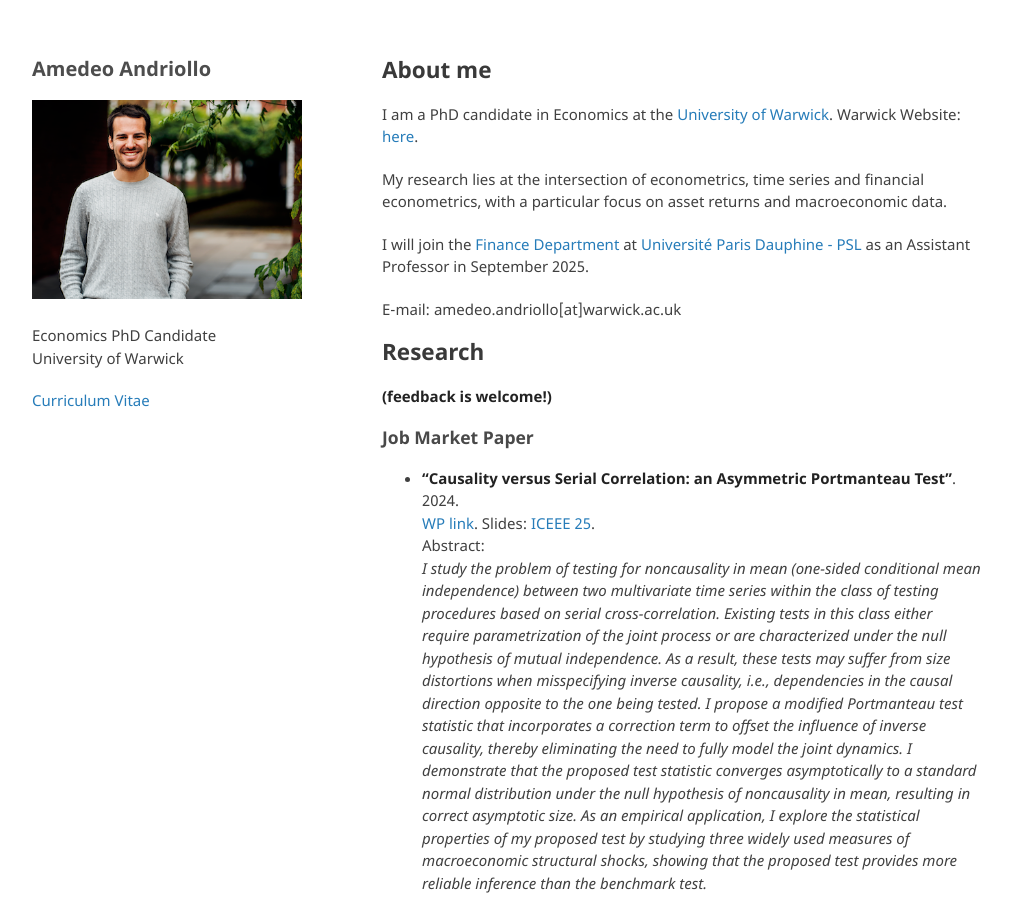
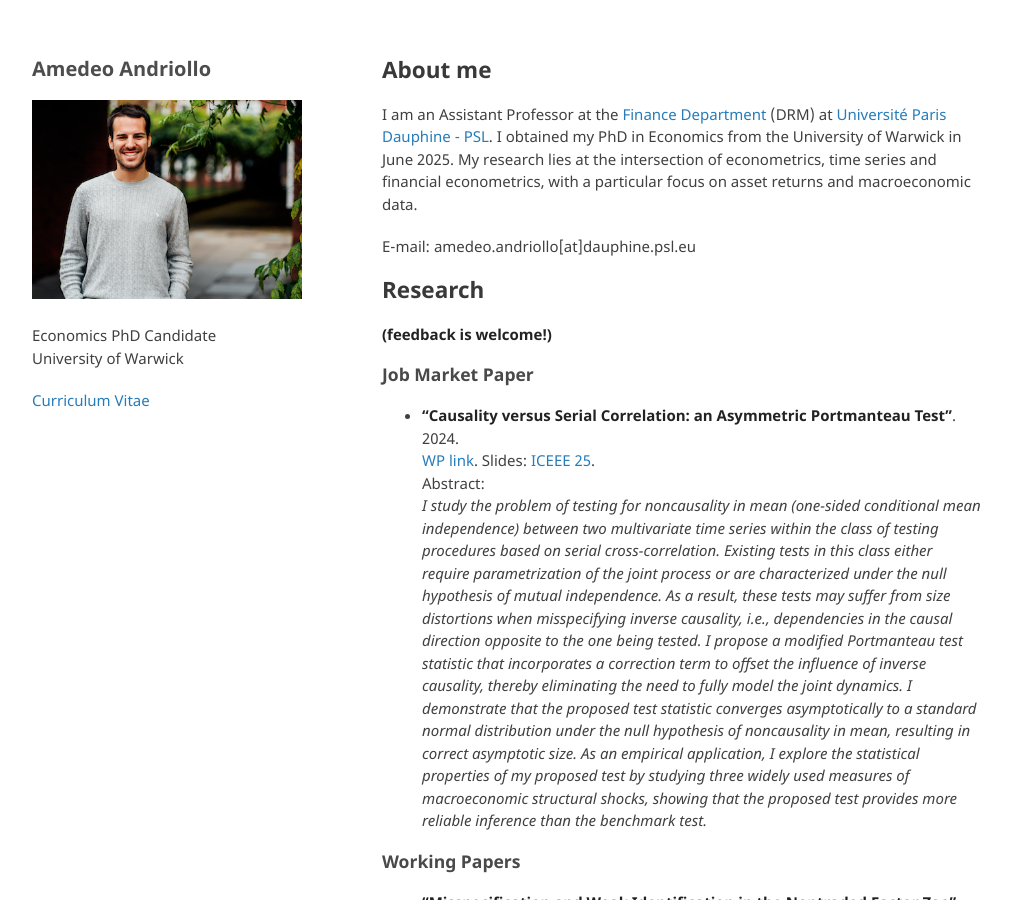
Before and after one commit to amandri/amandri.github.io, a Jekyll site: the page built from index.md, in a window 1280 px wide and 900 px high. Shown: the whole window, without its empty margins (133-1144 px from the left). Built offline with Jekyll 4.4.1, drawn with Linux system fonts in a browser that asks for light colours; the repository's description, which GitHub fills in, is left out; our own code applies the rules of GitHub Pages for plain Markdown files; some of the changed text lies outside the part shown.

Commit message:
Update index.md

```diff
--- a/index.md
+++ b/index.md
@@ -4,13 +4,10 @@ layout: default
 
 ## About me
 
-I am a PhD candidate in Economics at the [University of Warwick](https://warwick.ac.uk/fac/soc/economics/). Warwick Website: [here](https://warwick.ac.uk/fac/soc/economics/staff/aandriollo/).
-
+I am an Assistant Professor at the [Finance Department](https://www.finance.dauphine.fr/en/) (DRM) at [Université Paris Dauphine - PSL](https://dauphine.psl.eu). I obtained my PhD in Economics from the University of Warwick in June 2025.
 My research lies at the intersection of econometrics, time series and financial econometrics, with a particular focus on asset returns and macroeconomic data.
 
-I will join the [Finance Department](https://www.finance.dauphine.fr/en/) at [Université Paris Dauphine - PSL](https://dauphine.psl.eu) as an Assistant Professor in September 2025.
-
-E-mail: amedeo.andriollo[at]warwick.ac.uk
+E-mail: amedeo.andriollo[at]dauphine.psl.eu
 
 ## Research
 
@@ -40,9 +37,11 @@ Abstract: \
 ### Works in Progress
 
 - **"Social Interactions under Cluster Dependence"**. with [Luis E. Candelaria](https://lecandelaria.github.io).
-- **"The Impulse Responses Zoo Tamed by Local Projections"**. with [Eric Renault](https://warwick.ac.uk/fac/soc/economics/staff/emrrenault/#).
 
 ## Teaching
+
+- **Université Paris Dauphine – PSL**. \
+  Master level: Business Analytics (M2-270), 2025.
 
 - **University of Warwick**. \
   Postgraduate level: EC9A3 Advanced Econometric Theory, 2021-4, *taught by Eric Renault and Luis Candelaria*.
```
